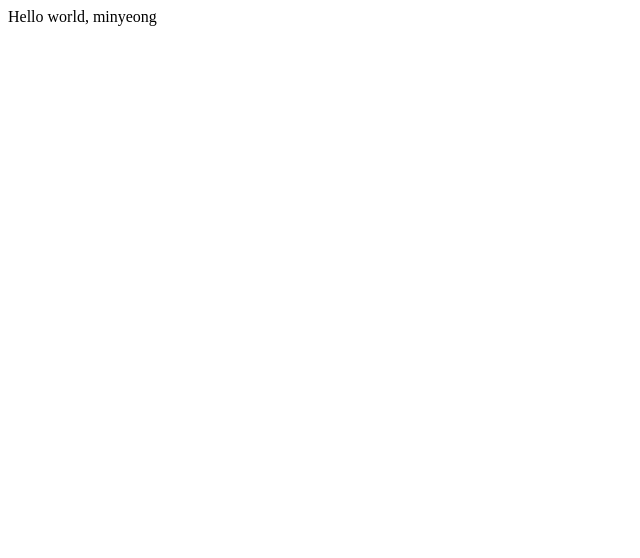
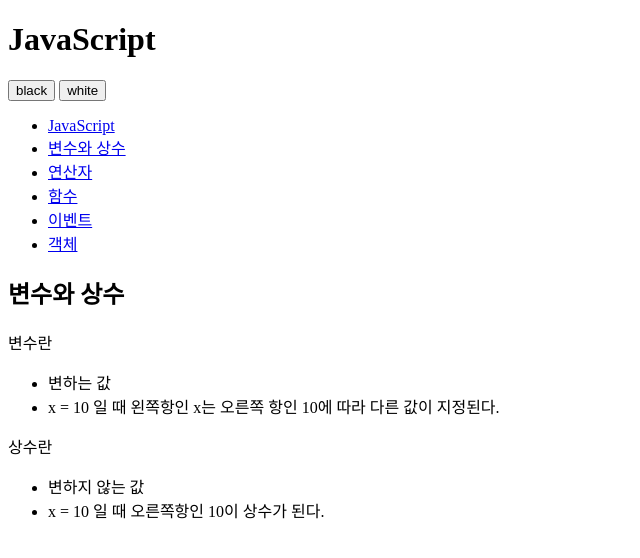
Before and after one commit to bangminyeong/opentutorials-minyeong, a plain HTML site: page index.html in a window 1280 px wide. Shown: the whole page, without its empty margins (0-640 px from the left). Drawn offline with Linux system fonts and the light colour scheme.

Commit message:
change index.html

```diff
--- a/index.html
+++ b/index.html
@@ -1,24 +1,53 @@
 <!DOCTYPE html>
-<html lang="en">
+<html>
     <head>
         <meta charset="utf-8" />
-
-        <!-- Always force latest IE rendering engine (even in intranet) & Chrome Frame
-        Remove this if you use the .htaccess -->
-        <meta http-equiv="X-UA-Compatible" content="IE=edge,chrome=1" />
-
-        <title>index</title>
-        <meta name="description" content="" />
-        <meta name="author" content="egoing" />
-
-        <meta name="viewport" content="width=device-width; initial-scale=1.0" />
-
-        <!-- Replace favicon.ico & apple-touch-icon.png in the root of your domain and delete these references -->
-        <link rel="shortcut icon" href="/favicon.ico" />
-        <link rel="apple-touch-icon" href="/apple-touch-icon.png" />
     </head>
 
-    <body>
-        Hello world, minyeong
+    <body id="body">
+        <div>
+            <header>
+                <h1>JavaScript</h1>
+            </header>
+            <div id="toolbar">
+                <input type="button" value="black" />
+                <input type="button" value="white" />
+            </div>
+            <nav>
+                <ul>
+                    <li><a href="http://opentutorials.org/course/49/16">JavaScript</a></li>
+                    <li><a href="http://opentutorials.org/course/49/17">변수와 상수</a></li>
+                    <li><a href="http://opentutorials.org/course/49/18">연산자</a></li>
+                    <li><a href="http://opentutorials.org/course/49/19">함수</a></li>
+                    <li><a href="http://opentutorials.org/course/49/20">이벤트</a></li>
+                    <li><a href="http://opentutorials.org/course/49/21">객체</a></li>
+                </ul>
+            </nav>
+            <article>
+                <h2>변수와 상수</h2>
+                <div>
+                    <p>변수란</p>
+                    <ul>
+                        <li>
+                            변하는 값
+                        </li>
+                        <li>
+                            x = 10 일 때 왼쪽항인 x는 오른쪽 항인 10에 따라 다른 값이 지정된다.
+                        </li>
+                    </ul>
+                    <p>
+                        상수란
+                    </p>
+                    <ul>
+                        <li>
+                            변하지 않는 값
+                        </li>
+                        <li>
+                            x = 10 일 때 오른쪽항인 10이 상수가 된다.
+                        </li>
+                    </ul>
+                </div>
+            </article>
+        </div>
     </body>
 </html>
```
